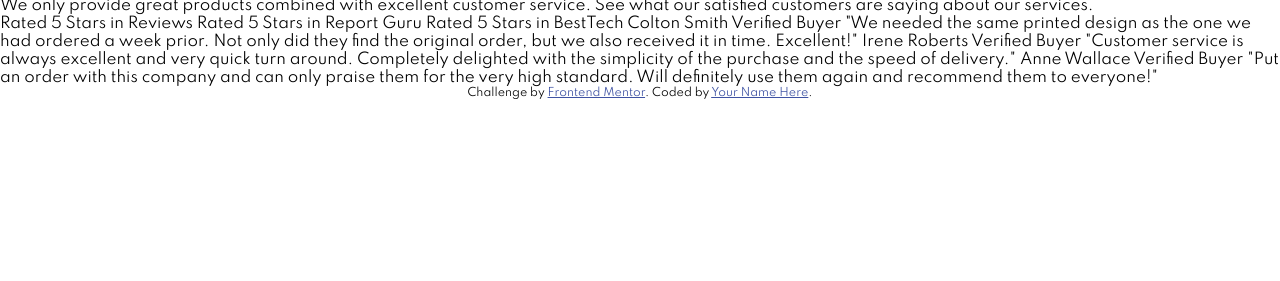
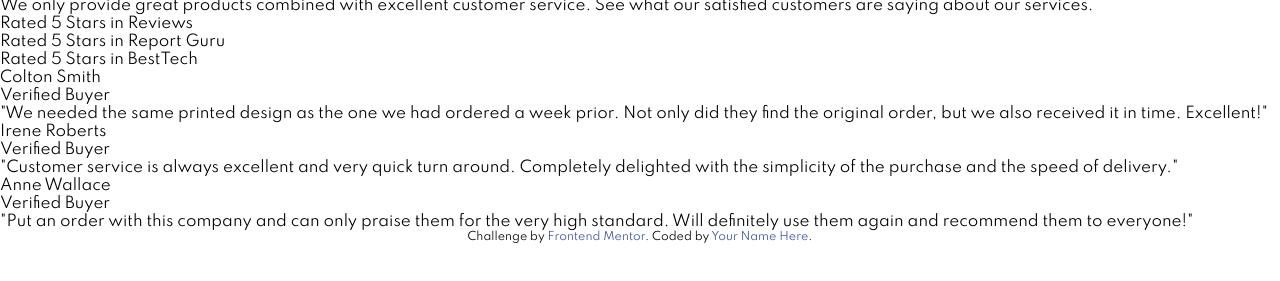
Before and after one commit to SirDev97/social-proof-section, a plain HTML site: page index.html in a window 1280 px wide. Shown: the part 39-320 px from the top of the page. Drawn offline with Linux system fonts and the light colour scheme.

Commit message:
Finished Markup

```diff
--- a/index.html
+++ b/index.html
@@ -31,25 +31,30 @@
       </p>
     </div>
 
-    Rated 5 Stars in Reviews
-    Rated 5 Stars in Report Guru
-    Rated 5 Stars in BestTech
+    <div class="reviews">
+      <div class="review">Rated 5 Stars in Reviews</div>
+      <div class="review">Rated 5 Stars in Report Guru</div>
+      <div class="review">Rated 5 Stars in BestTech</div>
+    </div>
 
-    Colton Smith
-    Verified Buyer
-    "We needed the same printed design as the one we had ordered a week prior.
-    Not only did they find the original order, but we also received it in time.
-    Excellent!"
-
-    Irene Roberts
-    Verified Buyer
-    "Customer service is always excellent and very quick turn around. Completely
-    delighted with the simplicity of the purchase and the speed of delivery."
-
-    Anne Wallace
-    Verified Buyer
-    "Put an order with this company and can only praise them for the very high
-    standard. Will definitely use them again and recommend them to everyone!"
+    <div class="quotes">
+      <div>
+        <div class="buyer">Colton Smith</div>
+        <div class="verified">Verified Buyer</div>
+        "We needed the same printed design as the one we had ordered a week prior.
+        Not only did they find the original order, but we also received it in time.
+        Excellent!"</div>
+      <div>
+        <div class="buyer">Irene Roberts</div>
+        <div class="verified">Verified Buyer</div>
+        "Customer service is always excellent and very quick turn around. Completely
+        delighted with the simplicity of the purchase and the speed of delivery."</div>
+      <div>
+        <div class="buyer">Anne Wallace</div>
+        <div class="verified">Verified Buyer</div>
+        "Put an order with this company and can only praise them for the very high
+        standard. Will definitely use them again and recommend them to everyone!"</div>
+    </div>
 
     <div class="attribution">
       Challenge by
--- a/scss/_globals.scss
+++ b/scss/_globals.scss
@@ -6,7 +6,23 @@
   box-sizing: border-box;
 }
 
+a,
+a:visited,
+a:hover {
+  text-decoration: none;
+}
+
 body {
   font-family: "Spartan", sans-serif;
   font-size: 0.9375rem;
 }
+
+h1,
+h2,
+h3 {
+  margin-top: 0;
+}
+
+.container {
+  margin: 1.5rem;
+}
```
Also changed, not shown: dist/css/main.css, 1 other file.
